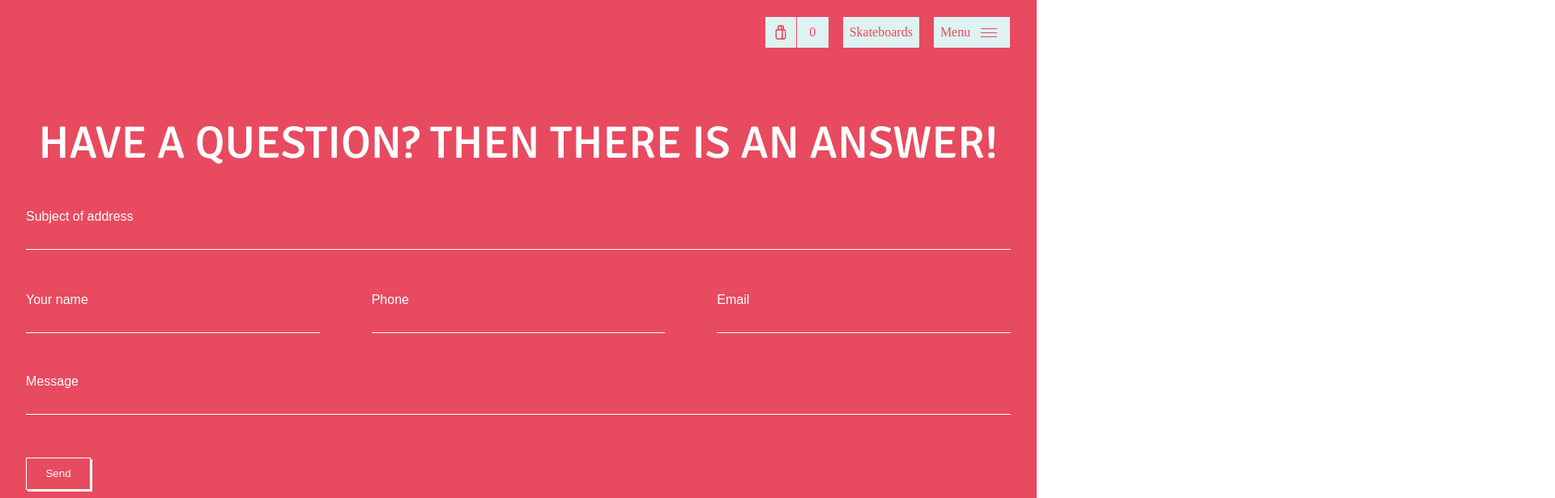
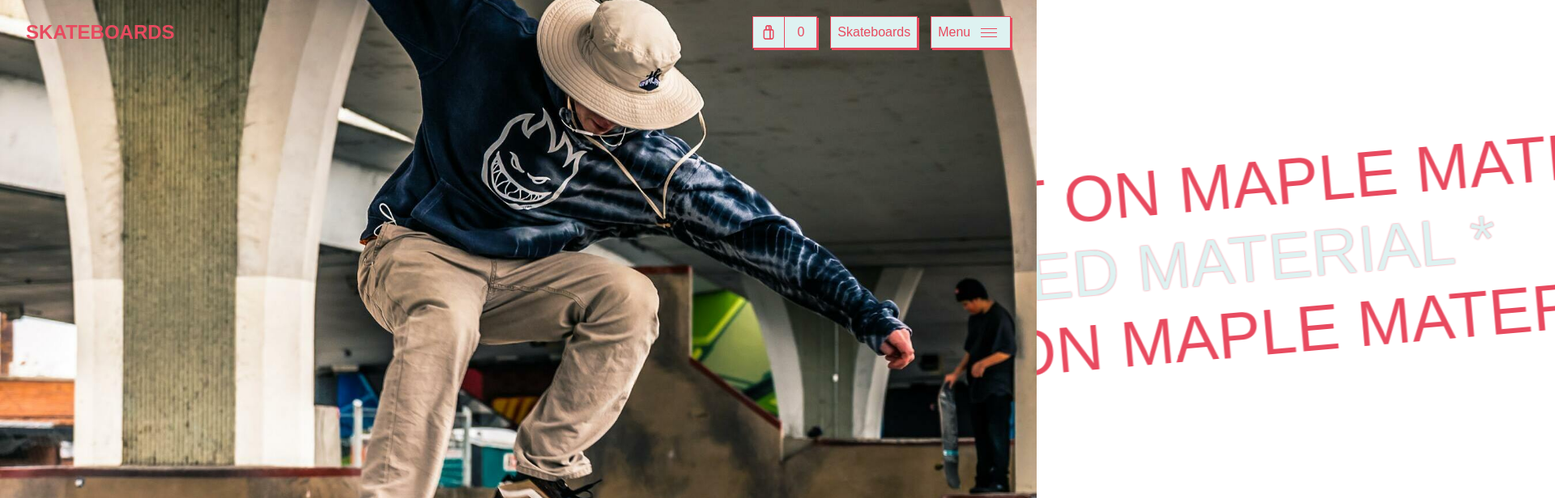
Before and after one commit to TiaanSM/Skateboards, a React (Create React App) app in the folder furniture-react.js/: page /footer in a window 1280 px wide. Shown: the top 616 px of the page at 81% size, 1920 px wide, since content can reach past the window. Built offline with nearby package versions, Linux system fonts and the light colour scheme.

Commit message:
Header animation complete.
Completed header animation, improve nav button hover animation, improved partner section size.

```diff
--- a/furniture-react.js/src/App.jsx
+++ b/furniture-react.js/src/App.jsx
@@ -24,7 +24,7 @@ function App() {
           <Route path="/footer" element={ <Footer /> }></Route>
       </Routes>
   */}
-      <Footer />
+      <Header />
     </div>
 
   )
--- a/furniture-react.js/src/component/Hero/Header.css
+++ b/furniture-react.js/src/component/Hero/Header.css
@@ -1,25 +1,23 @@
 header {
+    max-width: 100vw;
+    max-height: auto;
     width: 100vw;
     height: 100vh;
     overflow: hidden;
     display: flex;
     justify-content: center;
     align-items: center;
-    margin: 0;
-    padding: 0;
-    box-sizing: border-box;
     background-color: #def2f1;
+    scroll-behavior: smooth;
 }
 
 .img-container {
     width: 100vw;
     height: 100vh;
     overflow: hidden;
-    perspective: 10px;
     display: flex;
     justify-content: center;
     align-items: center;
-    transform-style: preserve-3d;
     z-index: 5;
 }
 
@@ -32,7 +30,7 @@ header {
     width: auto;
     height: auto;
     position: absolute;
-    font-size: 4rem;
+    font-size: 5rem;
     background-color: transparent;
     display: flex;
     justify-content: center;
@@ -42,162 +40,163 @@ header {
     font-family: sans-serif;
     background-color: transparent;
     transform: rotate(-5deg);
+    overflow: hidden;
 }
 
 .scrolling-texts {
     white-space: nowrap;
-    padding: 0.5rem 0;
     animation: scrollText 25s infinite linear;
+    color: #e84a5f;
 }
 
 .hollow-texts {
-    text-shadow: 0 0 2px black;
+    text-shadow: 0 0 2px #e84a5f;
     color: #def2f1;
 }
 
 @keyframes downScale1 {
-    0% {
+    from {
         width: 100vw;
         height: 100vh;
     }
-    100% {
+    to {
         width: 90vw;
         height: 98vh;
     }
 }
 
 @keyframes downScale2 {
-    0% {
+    from {
         width: 90vw;
         height: 98vh;
     }
-    100% {
+    to {
         width: 80vw;
         height: 96vh;
     }
 }
 
 @keyframes downScale3 {
-    0% {
+    from {
         width: 80vw;
         height: 96vh;
     }
-    100% {
+    to {
         width: 70vw;
         height: 94vh;
     }
 }
 
 @keyframes downScale4 {
-    0% {
+    from {
         width: 70vw;
         height: 94vh;
     }
-    100% {
+    to {
         width: 60vw;
         height: 92vh;
     }
 }
 
 @keyframes downScale5 {
-    0% {
+    from {
         width: 60vw;
         height: 92vh;
     }
-    100% {
+    to {
         width: 50vw;
         height: 90vh;
     }
 }
 
 @keyframes downScale6 {
-    0% {
+    from {
         width: 50vw;
         height: 90vh;
     }
-    100% {
+    to {
         width: 45vw;
         height: 88vh;
     }
 }
 
 @keyframes downScale7 {
-    0% {
+    from {
         width: 45vw;
         height: 88vh;
     }
-    100% {
+    to {
         width: 40vw;
         height: 86vh;
     }
 }
 
 @keyframes upScale1 {
-    0% {
+    from {
         width: 90vw;
         height: 99vh;
     }
-    100% {
+    to {
         width: 100vw;
         height: 100vh;
     }
 }
 @keyframes upScale2 {
-    0% {
+    from {
         width: 80vw;
         height: 96vh;
     }
-    100% {
+    to {
         width: 90vw;
         height: 98vh;
     }
 }
 @keyframes upScale3 {
-    0% {
+    from {
         width: 70vw;
         height: 94vh;
     }
-    100% {
+    to {
         width: 80vw;
         height: 96vh;
     }
 }
 @keyframes upScale4 {
-    0% {
+    from {
         width: 60vw;
         height: 92vh;
     }
-    100% {
+    to {
         width: 70vw;
         height: 94vh;
     }
 }
 @keyframes upScale5 {
-    0% {
+    from {
         width: 50vw;
         height: 90vh;
     }
-    100% {
+    to {
         width: 60vw;
         height: 92vh;
     }
 }
 @keyframes upScale6 {
-    0% {
+    from {
         width: 45vw;
         height: 88vh;
     }
-    100% {
+    to {
         width: 50vw;
         height: 90vh;
     }
 }
 @keyframes upScale7 {
-    0% {
+    from {
         width: 40vw;
         height: 86vh;
     }
-    100% {
+    to {
         width: 45vw;
         height: 88vh;
     }
--- a/furniture-react.js/src/component/Hero/Header.jsx
+++ b/furniture-react.js/src/component/Hero/Header.jsx
@@ -8,11 +8,14 @@ const Header = () => {
 
 
   const handleDirection = (event) => {
+
     const value = event.deltaY;
-    if (value > 0) {
+
+    if (value > 0 && count <= 6) {
       setCount((count) => count + 1);
       setDirection((direction) => direction = 'down');
-    } else if (value < 0) {
+
+    } else if (value < 0 && count >= 1) {
       setCount((count) => count - 1);
       setDirection((direction) => direction = 'up');
     }
@@ -20,25 +23,17 @@ const Header = () => {
 
   console.log(count);
 
-  // Header
-  // header scroll down 7, scroll up 6 animation sequences.
-
   // Header texts
   // Giant title, description section, cta button and downscroll button.
 
-  // if (count > 6) => container size fixed to last animation size.
-  // remove event listener
-  // if (count < 0) => count stop and stays 0
-  // if count <= 6 adds even back to header.
-
-  // remove image container component and use switch statement instead of if statement.
+  // if count 7 header image scroller stops and header gets scrolled down.
 
   return (
     <header onWheel={handleDirection}>
 
       <div className="img-container"
       style={{ animation: `${direction}Scale${count} 0.3s ease-in-out forwards`}}>
-        <img src={require('../img/header-img (3).jpg')} alt="" />
+        <img src={require('../img/header-img (3).jpg')} alt="Skater" />
       </div>
 
       <div className="background-text-container">
--- a/furniture-react.js/src/component/Navbar/Navbar.css
+++ b/furniture-react.js/src/component/Navbar/Navbar.css
@@ -8,6 +8,7 @@ nav {
     align-items: center;
     position: fixed;
     z-index: 10;
+    font-family: sans-serif;
 }
 
 .logo {
@@ -17,7 +18,6 @@ nav {
     position: absolute;
     left: 2rem;
     top: 1.6rem;
-    font-family: sans-serif;
     font-weight: 700;
 }
 
--- a/furniture-react.js/src/component/OpenMenu.css
+++ b/furniture-react.js/src/component/OpenMenu.css
@@ -1,8 +1,3 @@
-.backdrop-2 {
-    width: 100vw;
-    height: 100vh;
-    background-color: lightblue;
-}
 
 .menu-modal {
     width: 420px;
@@ -30,6 +25,11 @@
     right: 3rem;
     top: 2rem;
     cursor: pointer;
+    animation: submit 0.5s ease forwards;
+}
+
+.menu-btn:hover {
+    animation: submitHover 0.5s ease forwards;
 }
 
 .link-container {
--- a/furniture-react.js/src/component/Partner/Partner.css
+++ b/furniture-react.js/src/component/Partner/Partner.css
@@ -1,12 +1,12 @@
 .partner-section {
-    height: 100vh;
+    height: 110vh;
     background-color: lightblue;
     position: relative;
     border-radius: 0 5rem 0 0;
 }
 
 .partner-img {
-    height: 100vh;
+    height: 110vh;
     position: relative;
     background-image: url('../img/img-8.jpg');
     background-attachment: fixed;
```
